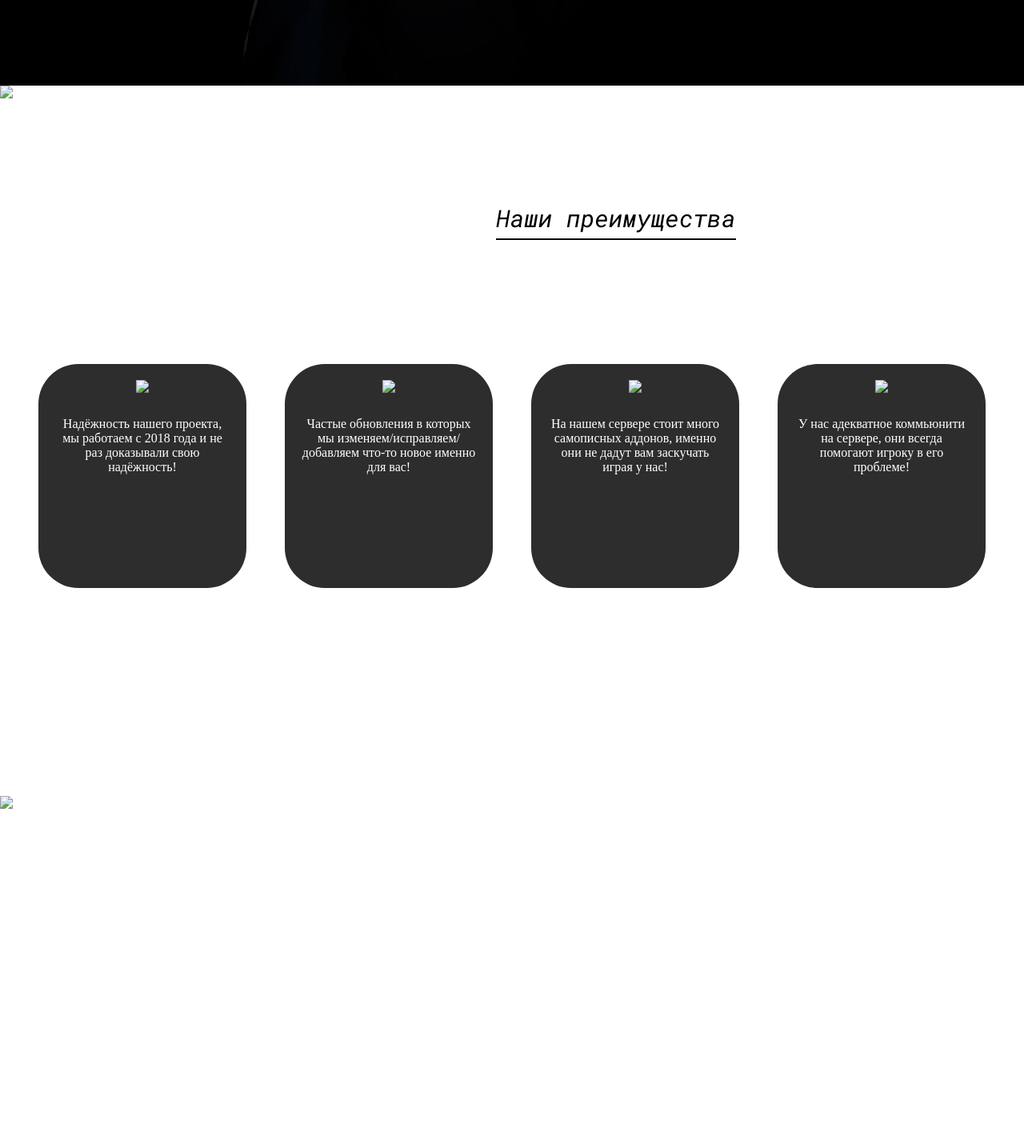
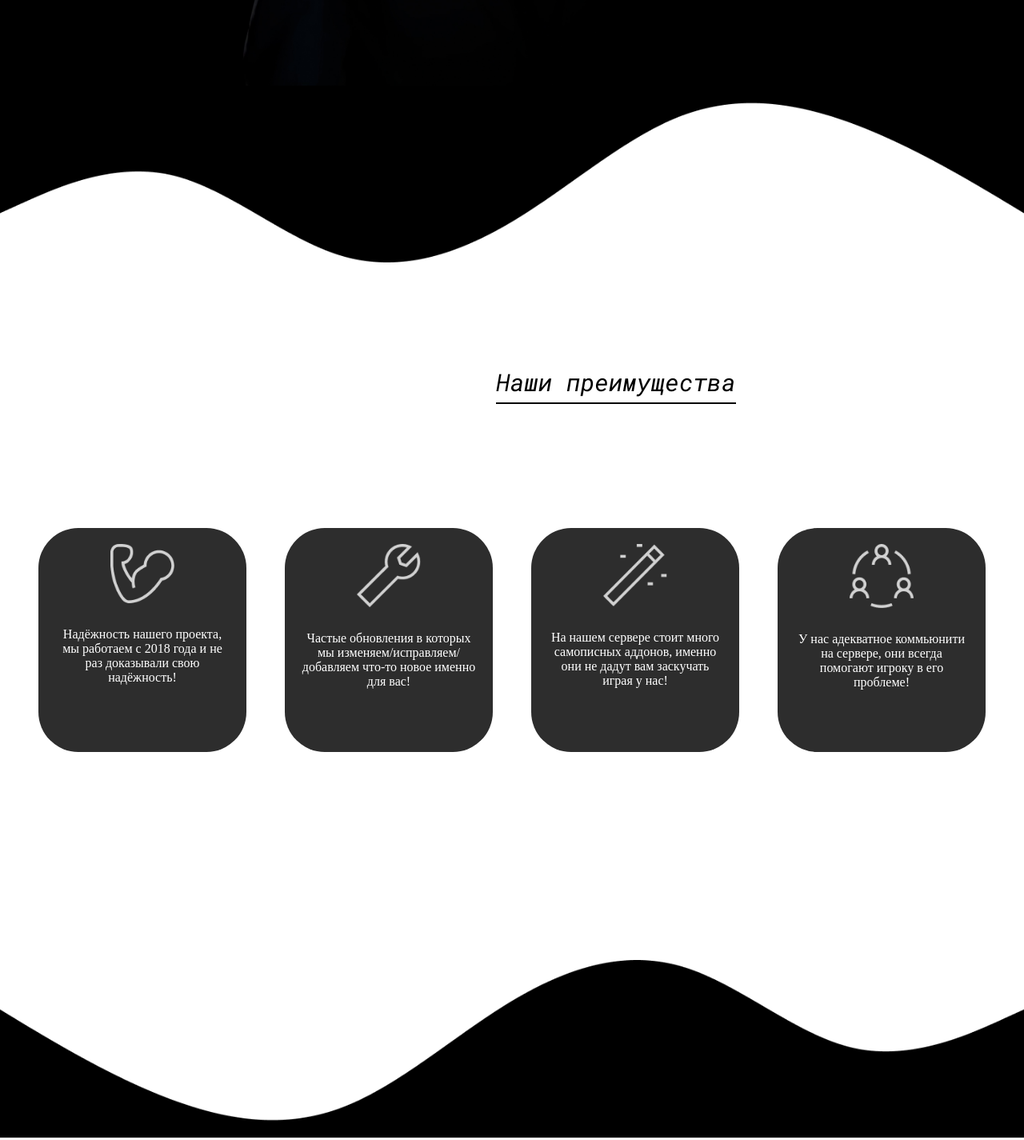
Before and after one commit to NelGarfieldl/nelgarfield.github.io, a plain HTML site: page index.html in a window 1280 px wide. Shown: the part 846-2271 px from the top of the page at 80% size. Drawn offline with Linux system fonts and the light colour scheme; files whose address does not match are found by name.

Commit message:
Update index.html

```diff
--- a/index.html
+++ b/index.html
@@ -19,31 +19,31 @@
             </div>
         </div>
         <div class="second">
-            <img src="/image/Vector.png" class="Vector1">
+            <img src="Vector.png" class="Vector1">
             <p class="psecond">Наши преимущества</p>
             <div class="secondline"></div>
             <div class="cards">
                 <div class="card1">
-                    <img src="/image/gain.png" class="cardpng">
+                    <img src="gain.png" class="cardpng">
                     <p>Надёжность нашего проекта, мы работаем с 2018 года и не раз доказывали свою надёжность!</p>
                 </div>
                 <div class="card1">
-                    <img src="/image/wrench.png" class="cardpng">
+                    <img src="wrench.png" class="cardpng">
                     <p>Частые обновления в которых мы изменяем/исправляем/добавляем что-то новое именно для вас!</p>
                 </div>
                 <div class="card1">
-                    <img src="/image/wand.png" class="cardpng">
+                    <img src="wand.png" class="cardpng">
                     <p>На нашем сервере стоит много самописных аддонов, именно они не дадут вам заскучать играя у нас!</p>
                 </div>
                 <div class="card1">
-                    <img src="/image/group.png" class="cardpng">
+                    <img src="group.png" class="cardpng">
                     <p>У нас адекватное коммьюнити на сервере, они всегда помогают игроку в его проблеме!</p>
                 </div>
             </div>
-            <img src="/image/Vector2.png" class="Vector1">
+            <img src="Vector2.png" class="Vector1">
         </div>
         <div class="last">
-            <img src="/image/last.png">
+            <img src="last.png">
         </div>
     </main>
     <footer>
```
